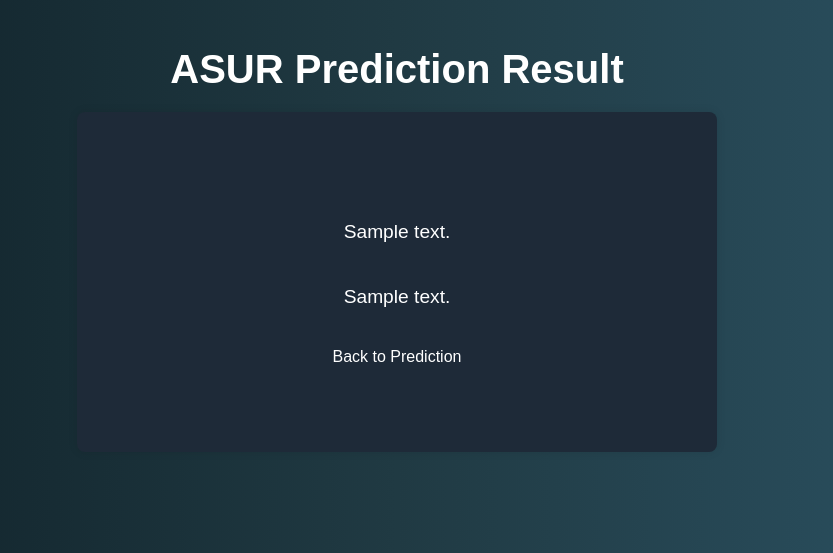
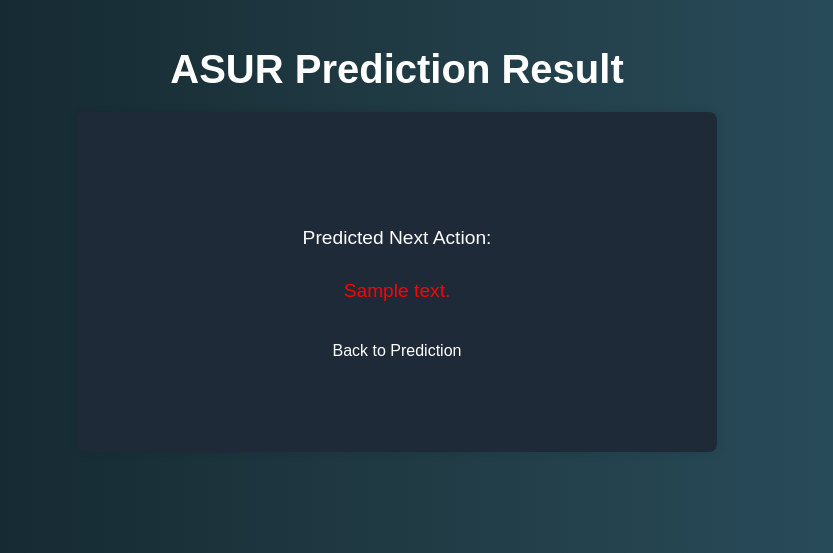
Before and after one commit to abhinayaanair/asur, a Flask app: template templates/result.html in a window 1280 px wide. Shown: the top 553 px of the page, without its empty margins (243-1076 px from the left). Run offline with Flask 3, Linux system fonts and the light colour scheme; the template is opened without the code that fills it: most values are stand-ins (such as "Sample title", 1, 10 or a date in 2020); parts of the project's set-up code (start-up, migrations or seed data) failed here and were passed over.

Commit message:
accuracy

```diff
--- a/app.py
+++ b/app.py
@@ -52,7 +52,7 @@ def predict():
         # Predict the next action
         prediction_encoded = clf.predict(input_data)[0]
         prediction = next_action_encoder.inverse_transform([prediction_encoded])[0]
-        prediction_text = f'Predicted Next Action: {prediction}'
+        prediction_text = f'{prediction}'
 
         # Generate a random accuracy between 1 and 80
         accuracy = random.uniform(1, 80)
--- a/templates/result.html
+++ b/templates/result.html
@@ -34,7 +34,7 @@
         }
 
         .result-text {
-            margin-bottom: 15px; /* Reduced margin */
+            margin-bottom: 3px; /* Reduced margin */
             font-size: 1.2rem; /* Larger text size */
             line-height: 1.6; /* Improved readability */
             text-align: center; /* Center text horizontally */
@@ -52,14 +52,22 @@
         a:hover {
             text-decoration: underline;
         }
+
+        .prediction_text{
+            margin-bottom: 15px; /* Reduced margin */
+            font-size: 1.2rem; /* Larger text size */
+            line-height: 1.6; /* Improved readability */
+            text-align: center; /* Center text horizontally */
+            color:red;
+        }
     </style>
 </head>
 <body>
     <h1>ASUR Prediction Result</h1>
     <div class="result-container">
-        <p class="result-text">{{ prediction_text }}</p>
+        <p class="result-text">Predicted Next Action:<p class="prediction_text"> {{ prediction_text }}</p>
         {% if accuracy_text %}
-        <p class="result-text">{{ accuracy_text }}</p>
+
         {% endif %}
         <a href="/">Back to Prediction</a>
     </div>
```
